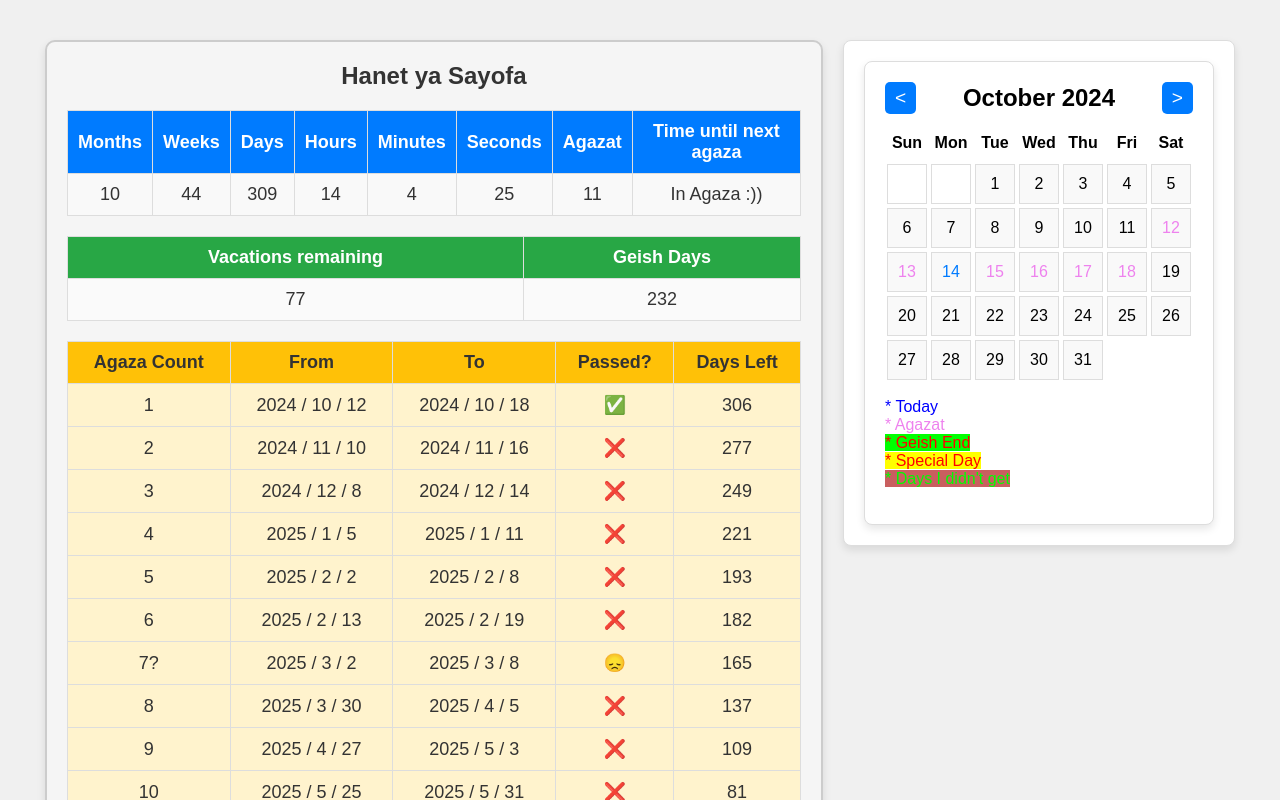
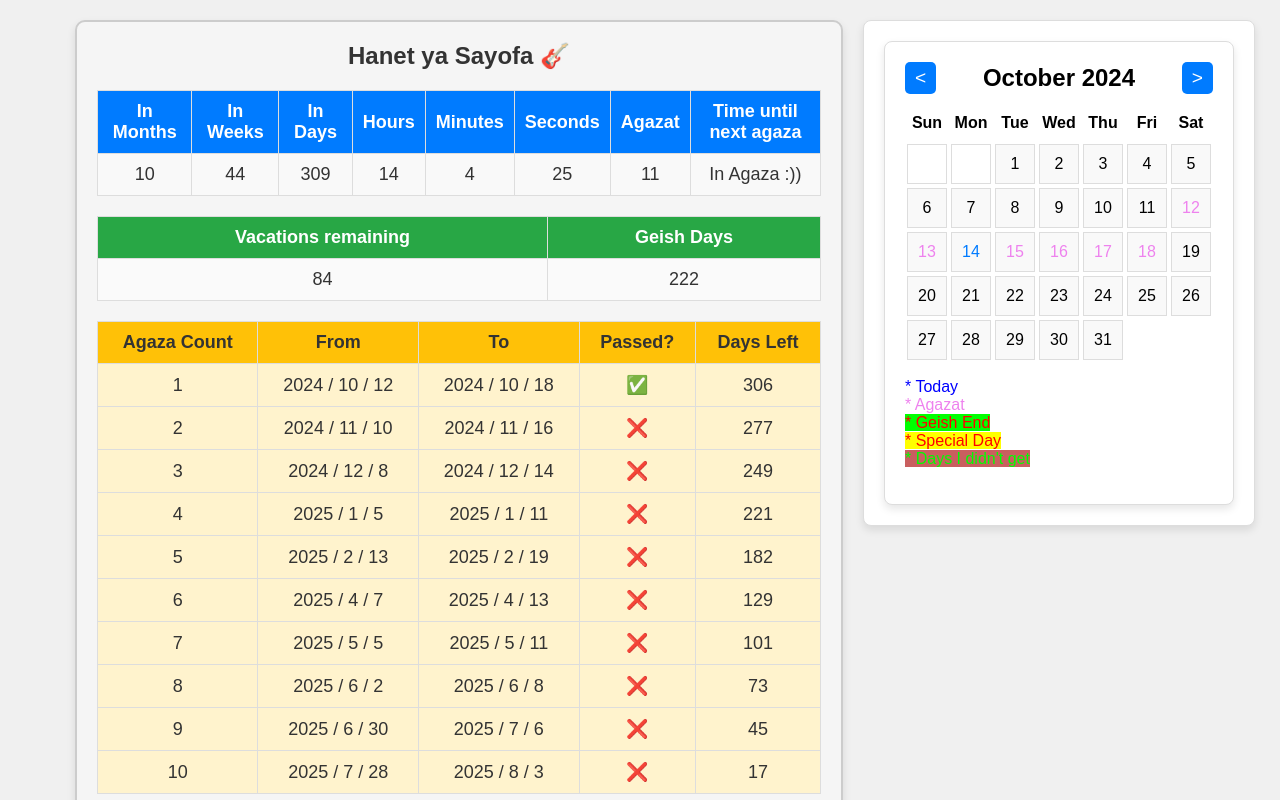
Before and after one commit to Seif-Sallam/Service-Timer, a React (Create React App) app: page / in a window 1280 px wide. Shown: the top 800 px of the page. Built offline with nearby package versions, Linux system fonts and the light colour scheme.

Commit message:
Refactoring and so much updates

```diff
--- a/src/Calendar.jsx
+++ b/src/Calendar.jsx
@@ -2,7 +2,7 @@
 import React, { useState } from 'react';
 import './Calendar.css';
 
-const daysIDidNotGet = [
+export const daysIDidNotGet = [
   new Date(2025, 0, 5, 0, 0, 0),
   new Date(2025, 1, 2, 0, 0, 0),
   new Date(2025, 2, 2, 0, 0, 0),
@@ -10,7 +10,7 @@ const daysIDidNotGet = [
   new Date(2025, 2, 4, 0, 0, 0),
 ]
 
-const specialDays = [
+export const specialDays = [
   new Date(2025, 1, 5, 0 ,0 ,0),
   new Date(2025, 1, 6, 0 ,0 ,0),
   new Date(2025, 1, 7, 0 ,0 ,0),
@@ -30,6 +30,14 @@ const specialDays = [
   new Date(2025, 2, 20, 0 ,0 ,0),
   new Date(2025, 2, 21, 0 ,0 ,0),
   new Date(2025, 2, 22, 0 ,0 ,0),
+  new Date(2025, 2, 22, 0 ,0 ,0),
+  new Date(2025, 2, 27, 0 ,0 ,0),
+  new Date(2025, 2, 28, 0 ,0 ,0),
+  new Date(2025, 2, 29, 0 ,0 ,0),
+  new Date(2025, 2, 29, 0 ,0 ,0),
+  new Date(2025, 2, 30, 0 ,0 ,0),
+  new Date(2025, 2, 31, 0 ,0 ,0),
+  new Date(2025, 3, 1, 0 ,0 ,0),
 ]
 
 function isDateIDidnotGet(day, month, year) {
--- a/src/Geish.jsx
+++ b/src/Geish.jsx
@@ -1,50 +1,35 @@
 import { useState } from 'react'
 import Calendar from './Calendar'
 import { NUMBER_OF_DAYS_OFF, NUMBER_OF_DAYS_WORK } from './Global'
-import { isASpecialDay } from './Calendar'
+import { isASpecialDay, specialDays, daysIDidNotGet } from './Calendar'
 
 import "./styles.css";
 
-function getAllAgazat() {
+function getAllAgazatStart() {
     let geish = new Date(2025, 7, 20, 0, 0, 0)
     let firstAgaza = new Date(2024, 9, 12, 0, 0, 0)
-    let agazat = [firstAgaza]
+    let agazat = []
     let index = 0;
     while (firstAgaza < geish) {
-        if (index === 4) {
-            let today = new Date(2025, 1, 13, 0, 0, 0)
-            agazat.push(today)
+        if (index === 1) {
+            firstAgaza.setDate(firstAgaza.getDate() + 1)
         }
-        let nextAgaza = new Date(firstAgaza)
-        nextAgaza.setDate(nextAgaza.getDate() + NUMBER_OF_DAYS_OFF)
-        nextAgaza.setDate(nextAgaza.getDate() + NUMBER_OF_DAYS_WORK)
-        if (index === 1)
-            nextAgaza.setDate(nextAgaza.getDate() + 1)
-
-        agazat.push(nextAgaza)
-        firstAgaza = nextAgaza
+        else if (index === 4) {
+            firstAgaza = (new Date(2025, 1, 13, 0, 0, 0))
+        }
+        else if (index === 5) {
+            firstAgaza = new Date(2025, 3, 7, 0, 0, 0)
+        }
         // Last day of all geish
-        if (firstAgaza.getMonth() >= 6 && firstAgaza.getDate() >= 1 && firstAgaza.getFullYear() >= 2025) {
+        if (firstAgaza.getMonth() >= 8 && firstAgaza.getDate() >= 1 && firstAgaza.getFullYear() >= 2025) {
             break
         }
+        agazat.push(new Date(firstAgaza))
+        firstAgaza.setDate(firstAgaza.getDate() + NUMBER_OF_DAYS_OFF)
+        firstAgaza.setDate(firstAgaza.getDate() + NUMBER_OF_DAYS_WORK)
         index += 1
     }
-
     return agazat
-}
-
-function renderAgazat(agazat) {
-    let output = [];
-    let geishEnd = new Date(2025, 7, 20, 0, 0, 0)
-    for(let i = 0; i < agazat.length; i++) {
-        let agazaEnd = new Date(agazat[i])
-        agazaEnd.setDate(agazaEnd.getDate() + NUMBER_OF_DAYS_OFF)
-        let passed = agazat[i] < new Date()
-
-        let remainingAfter = Math.floor((geishEnd - agazaEnd) / (1000 * 60 * 60 * 24))
-        output.push(<tr><td>{(i === 6) ? "7?" : i + 1}</td><td>{renderDate(agazat[i])}</td><td>{renderDate(agazaEnd)}</td><td>{(i === 6) ? '😞' : (passed) ? '✅' : '❌'}</td><td>{remainingAfter}</td></tr>)
-    }
-    return output
 }
 
 function renderDate(date)
@@ -52,12 +37,35 @@ function renderDate(date)
     return `${date.getFullYear()} / ${date.getMonth() + 1} / ${date.getDate()}`
 }
 
+function renderAgazat(agazatStartEndPair) {
+    let output = []
+    const geishEnd = new Date(2025, 7, 20, 0, 0, 0)
+    for (let i = 0; i < agazatStartEndPair.length; i++) {
+        let start = agazatStartEndPair[i][0]
+        let end = agazatStartEndPair[i][1]
+        let passed = start < new Date()
+        let remainingAfter = Math.floor((geishEnd - end) / (1000 * 60 * 60 * 24))
+        let agazaCount = i + 1
+        let passedText = (passed) ? '✅' : '❌'
+        output.push(
+            <tr key={i}>
+                <td>{agazaCount}</td>
+                <td>{renderDate(start)}</td>
+                <td>{renderDate(end)}</td>
+                <td>{passedText}</td>
+                <td>{remainingAfter}</td>
+            </tr>)
+    }
+    return output
+}
+
+
 function TimerTable({ months, weeks, days, hours, minutes, seconds, agazat, timeUntilNextAgaza }) {
     return (<table className="timer-table">
         <tr>
-            <th>Months</th>
-            <th>Weeks</th>
-            <th>Days</th>
+            <th>In Months</th>
+            <th>In Weeks</th>
+            <th>In Days</th>
             <th>Hours</th>
             <th>Minutes</th>
             <th>Seconds</th>
@@ -93,15 +101,87 @@ function getLastPassedAgaza(agazat) {
     return lastPassedAgaza
 }
 
-function insideAgaza(allAgazat) {
+function insideAgaza(agazatStartEndPair) {
     let now = new Date()
-    for (let i = 0; i < allAgazat.length; i++) {
-        let start = allAgazat[i][0]
-        let end = allAgazat[i][1]
+    for (let i = 0; i < agazatStartEndPair.length; i++) {
+        let start = agazatStartEndPair[i][0]
+        let end = agazatStartEndPair[i][1]
         if (start < now && end > now)
             return true
     }
     return false
+}
+
+function getTotalAgazaDaysCount(agazatStartEndPair) {
+    let count = 0
+    for (let i = 0; i < agazatStartEndPair.length; i++) {
+        let start = agazatStartEndPair[i][0]
+        let end = agazatStartEndPair[i][1]
+        count += Math.floor((end - start) / (1000 * 60 * 60 * 24))
+    }
+
+    count += specialDays.length
+    return count
+}
+
+function getRemainingAgazaDaysCount(agazatStartEndPair) {
+    let count = 0
+    for (let i = 0; i < agazatStartEndPair.length; i++) {
+        let start = agazatStartEndPair[i][0]
+        let end = agazatStartEndPair[i][1]
+        if (start > new Date())
+            count += Math.floor((end - start) / (1000 * 60 * 60 * 24))
+        else if (end > new Date())
+            count += Math.floor((end - new Date()) / (1000 * 60 * 60 * 24))
+    }
+    for (let i = 0; i < specialDays.length; i++) {
+        let date = specialDays[i]
+        if (date > new Date())
+            count += 1
+    }
+    return count
+}
+
+function getTotalGeishDays(agazatStartEndPair) {
+    let geishStart = new Date(2024, 9, 4, 0, 0, 0)
+    let geishEnd = new Date(2025, 7, 20, 0, 0, 0)
+
+    return Math.floor((geishEnd - geishStart) / (1000 * 60 * 60 * 24)) - getTotalAgazaDaysCount(agazatStartEndPair)
+}
+
+function getRemainingGeishDays(agazatStartEndPair) {
+    // Is Today an agaza day / special day?
+    const today = new Date()
+    let isAgazaDay = false
+    if (isASpecialDay(today.getDate(), today.getMonth(), today.getFullYear()) || insideAgaza(agazatStartEndPair))
+        isAgazaDay = true
+
+    let startCountDate = today
+    if (isAgazaDay)
+    {
+        for (let i = 0; i < agazatStartEndPair.length; i++) {
+            let start = agazatStartEndPair[i][0]
+            let end = agazatStartEndPair[i][1]
+            if (start < today && end > today) {
+                startCountDate = end
+                break
+            }
+        }
+    }
+    let geishEnd = new Date(2025, 7, 20, 0, 0, 0)
+    return Math.floor((geishEnd - startCountDate) / (1000 * 60 * 60 * 24)) - getRemainingAgazaDaysCount(agazatStartEndPair)
+}
+
+function getAgazatStartEndPair(agazatStart)
+{
+    let agazatStartEndPair = []
+    for (let i = 0; i < agazatStart.length; i++) {
+        let start = agazatStart[i]
+        let end = new Date(start)
+        end.setDate(end.getDate() + NUMBER_OF_DAYS_OFF)
+        agazatStartEndPair.push([start, end])
+    }
+    return agazatStartEndPair
 }
 
 export default function Geish() {
@@ -120,7 +200,7 @@ export default function Geish() {
 
         setMonth(Math.floor(distance / (1000 * 60 * 60 * 24 * 30)))
         setDays(Math.floor(distance / (1000 * 60 * 60 * 24)))
-        setWeeks(Math.floor(days / 7))
+        setWeeks(Math.floor(distance / (1000 * 60 * 60 * 24 * 7)))
         setHours(Math.floor((distance % (1000 * 60 * 60 * 24)) / (1000 * 60 * 60)))
         setMinutes(Math.floor((distance % (1000 * 60 * 60)) / (1000 * 60)))
         setSeconds(Math.floor((distance % (1000 * 60)) / 1000))
@@ -130,37 +210,29 @@ export default function Geish() {
     // Update the distance every second
     setInterval(calculateDistance, 1000)
 
-    let agazatArray = getAllAgazat()
-    let allAgazat = []
-    for (let i = 0; i < agazatArray.length; i++) {
-        let start = agazatArray[i]
-        if (i === 1)
-            start.setDate(start.getDate() + 1)
-        let end = new Date(start)
-        end = new Date(end.setDate(end.getDate() + NUMBER_OF_DAYS_OFF))
-        allAgazat.push([start, end])
-    }
 
-    let agazatDaysCount = agazat * 7
-    let agazatTable = renderAgazat(agazatArray)
+    let agazatArrayStart = getAllAgazatStart()
+    let agazatStartEndPair = getAgazatStartEndPair(agazatArrayStart)
+    let agazatTable = renderAgazat(agazatStartEndPair)
 
-    let lastPassedAgaza = getLastPassedAgaza(agazatArray)
-    let geishDays = days - (agazatDaysCount);
+    let lastPassedAgaza = getLastPassedAgaza(agazatStartEndPair)
+    let geishDays = getRemainingGeishDays(agazatStartEndPair);
 
     let timeUntilNextAgaza = Math.floor((lastPassedAgaza - new Date()) / (1000 * 60 * 60 * 24))
 
     let today = new Date()
-    if (insideAgaza(allAgazat))
+    if (insideAgaza(agazatStartEndPair))
         timeUntilNextAgaza = "In Agaza :))"
     else if (isASpecialDay(today.getDate(), today.getMonth(), today.getFullYear()))
         timeUntilNextAgaza = "SPECIAL DAY"
+    let remainingVacations = getRemainingAgazaDaysCount(agazatStartEndPair)
 
     // Render the Geish component
     return (
         <div className="main-container">
             <div className="geish-container">
                 <div className="timer-box">
-                    <div className="timer-header">Hanet ya Sayofa</div>
+                    <div className="timer-header">Hanet ya Sayofa 🎸</div>
                     <TimerTable
                         months={month}
                         weeks={weeks}
@@ -177,7 +249,7 @@ export default function Geish() {
                             <th>Geish Days</th>
                         </tr>
                         <tr>
-                            <td>{agazatDaysCount}</td>
+                            <td>{remainingVacations}</td>
                             <td>{geishDays}</td>
                         </tr>
                     </table>
@@ -204,7 +276,7 @@ export default function Geish() {
                 </div>
             </div>
             <div className="calendar-container">
-                <Calendar allAgazat={allAgazat}></Calendar>
+                <Calendar allAgazat={agazatStartEndPair}></Calendar>
             </div>
         </div>
     )
--- a/src/styles.css
+++ b/src/styles.css
@@ -7,10 +7,11 @@ body {
   justify-content: center;
   align-items: center;
   height: 100vh;
-  margin: 20px;
+  margin: 0; /* Remove default margin */
   background-color: #f0f0f0;
   font-family: sans-serif;
   padding: 0;
+  overflow: hidden; /* Prevent scrolling if not needed */
 }
 
 h1 {
@@ -204,12 +205,16 @@ td {
   padding: 20px;
   flex-wrap: wrap; /* Allow wrapping for responsiveness */
   height: 100vh; /* Ensure it takes the full height of the viewport */
+  transform-origin: center; /* Center the scaling horizontally and vertically */
+  transition: transform 0.3s ease-in-out;
+  width: 100%; /* Ensure it spans the full width of the screen */
 }
 
 .geish-container {
   flex: 3; /* 3 parts out of 4 */
   width: 100%; /* Ensure it takes full width on smaller screens */
   margin-right: 20px;
+  margin-left: 50px;
   min-width: 650px;
 }
 
@@ -227,4 +232,13 @@ td {
     /* Add scroll bar for smaller screens */
     overflow: auto;
   }
+  .main-container {
+    transform: scale(0.8); /* Shrink to 80% of its original size */
+  }
 }
+
+@media (max-width: 480px) {
+  .main-container {
+    transform: scale(0.6); /* Shrink to 60% of its original size */
+  }
+}
```
